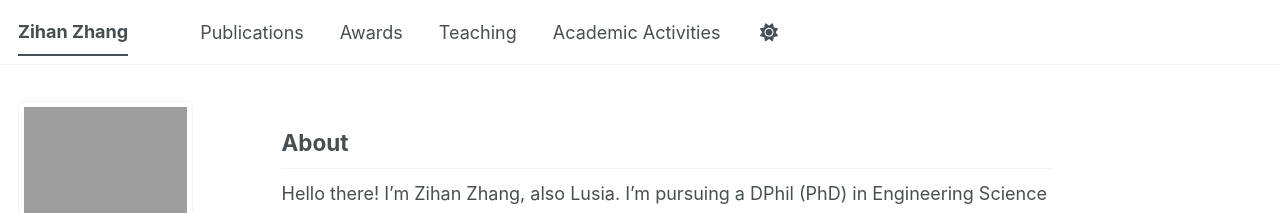
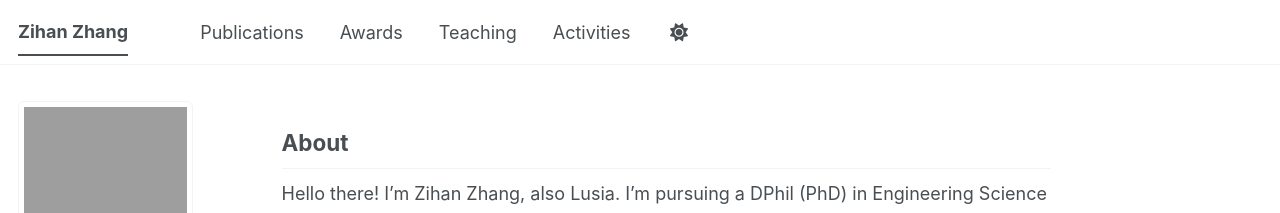
Before and after one commit to LusiaZ/LusiaZ.github.io, a Jekyll site: the page built from _pages/about.md, in a window 1280 px wide. Shown: the top 213 px of the page. Built offline with Jekyll 4.4.1, drawn with Linux system fonts in a browser that asks for light colours; a style sheet for code colours, icons or effects is not loaded.

Commit message:
Update navigation.yml

```diff
--- a/_data/navigation.yml
+++ b/_data/navigation.yml
@@ -17,5 +17,5 @@ main:
   - title: "Teaching"
     url: /teaching/
 
-  - title: "Academic Activities"
-    url: /academic-activities/
+  - title: "Activities"
+    url: /activities/
```
